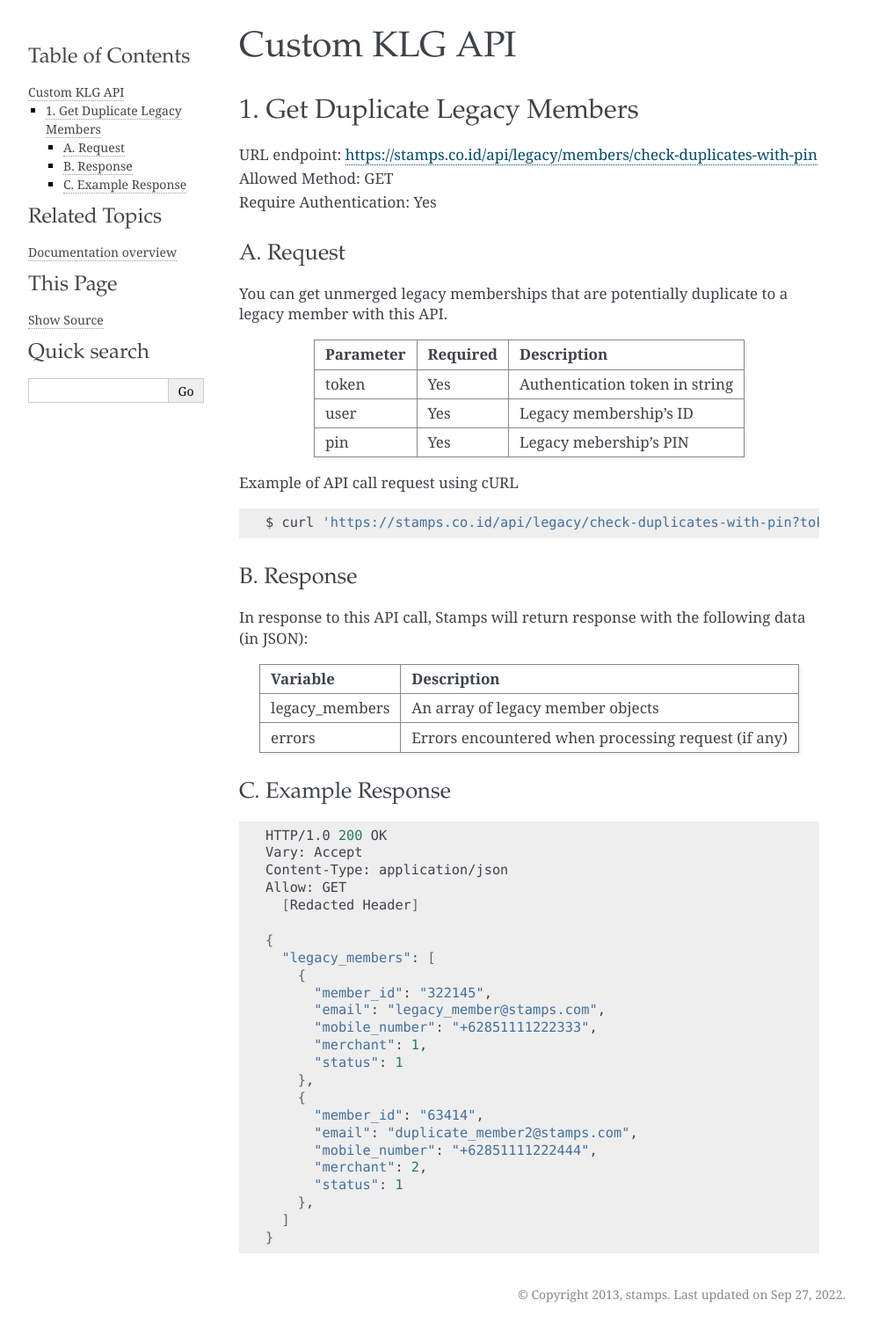
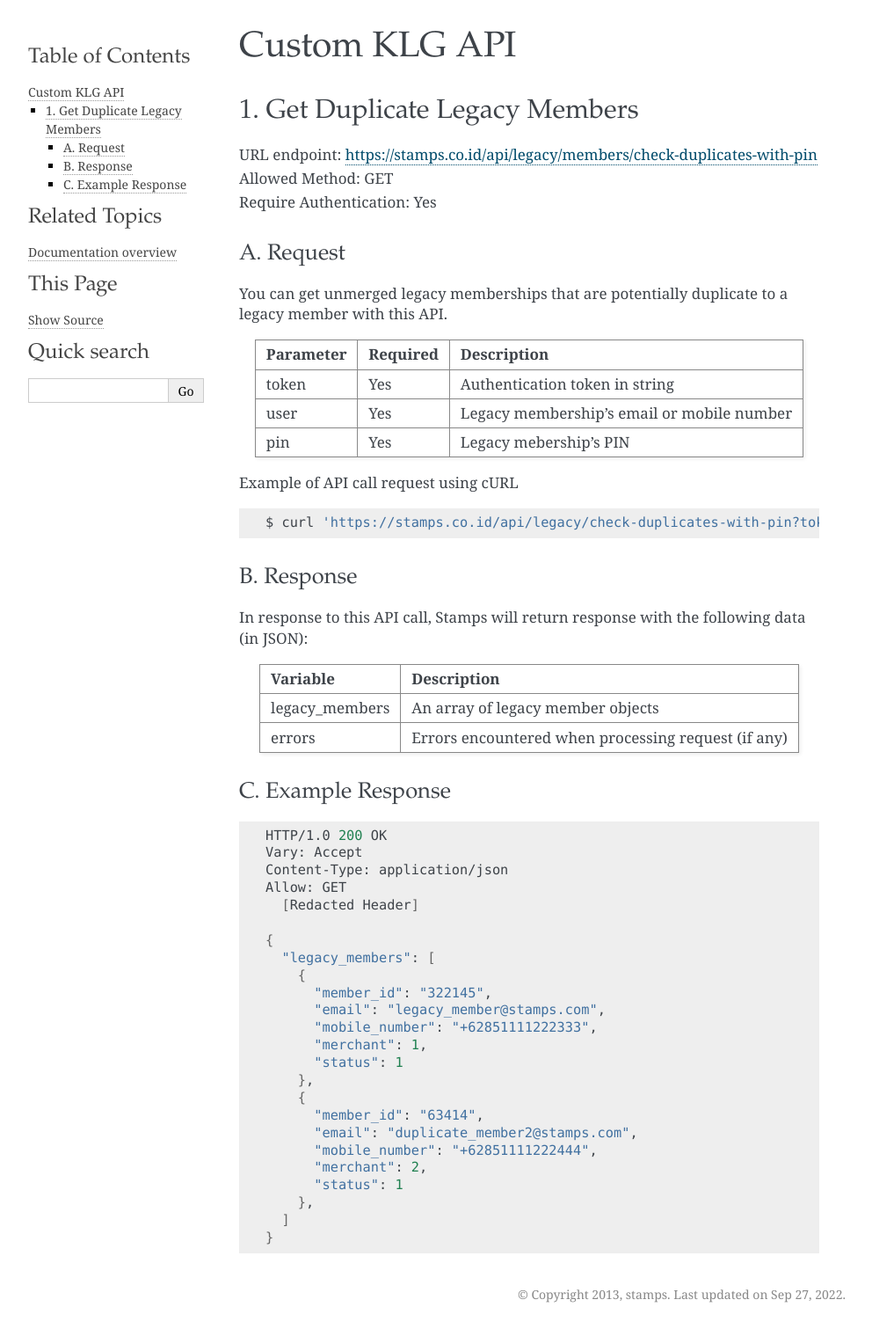
Before and after one commit to ui/stamps-api-docs, a Sphinx documentation site: the page built from source/klg_api.rst, in a window 1280 px wide. Shown: the whole page at 88% size, without its empty margins (148-1140 px from the left). Built offline with Sphinx 7.4.7, drawn with Linux system fonts in a browser that asks for light colours.

```diff
--- a/source/klg_api.rst
+++ b/source/klg_api.rst
@@ -17,7 +17,7 @@ You can get unmerged legacy memberships that are potentially duplicate to a lega
 Parameter        Required    Description
 ============     =========== =========================
 token            Yes         Authentication token in string
-user             Yes         Legacy membership's ID
+user             Yes         Legacy membership's email or mobile number
 pin              Yes         Legacy mebership's PIN
 ============     =========== =========================
 
```
